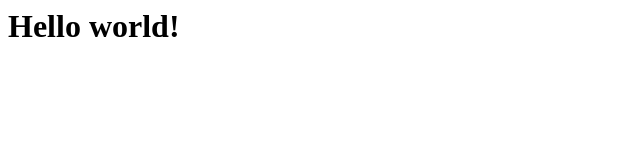
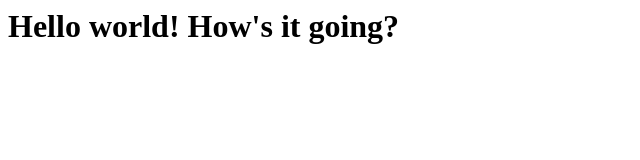
Before and after one commit to LazarFrenekev/devnet-devfun, a plain HTML site: page index.html in a window 1280 px wide. Shown: the whole page, without its empty margins (0-640 px from the left). Drawn offline with Linux system fonts and the light colour scheme.

Commit message:
Update index.html

```diff
--- a/index.html
+++ b/index.html
@@ -1 +1 @@
-<h1>Hello world!</h1>
+<h1>Hello world! How's it going?</h1>
```
